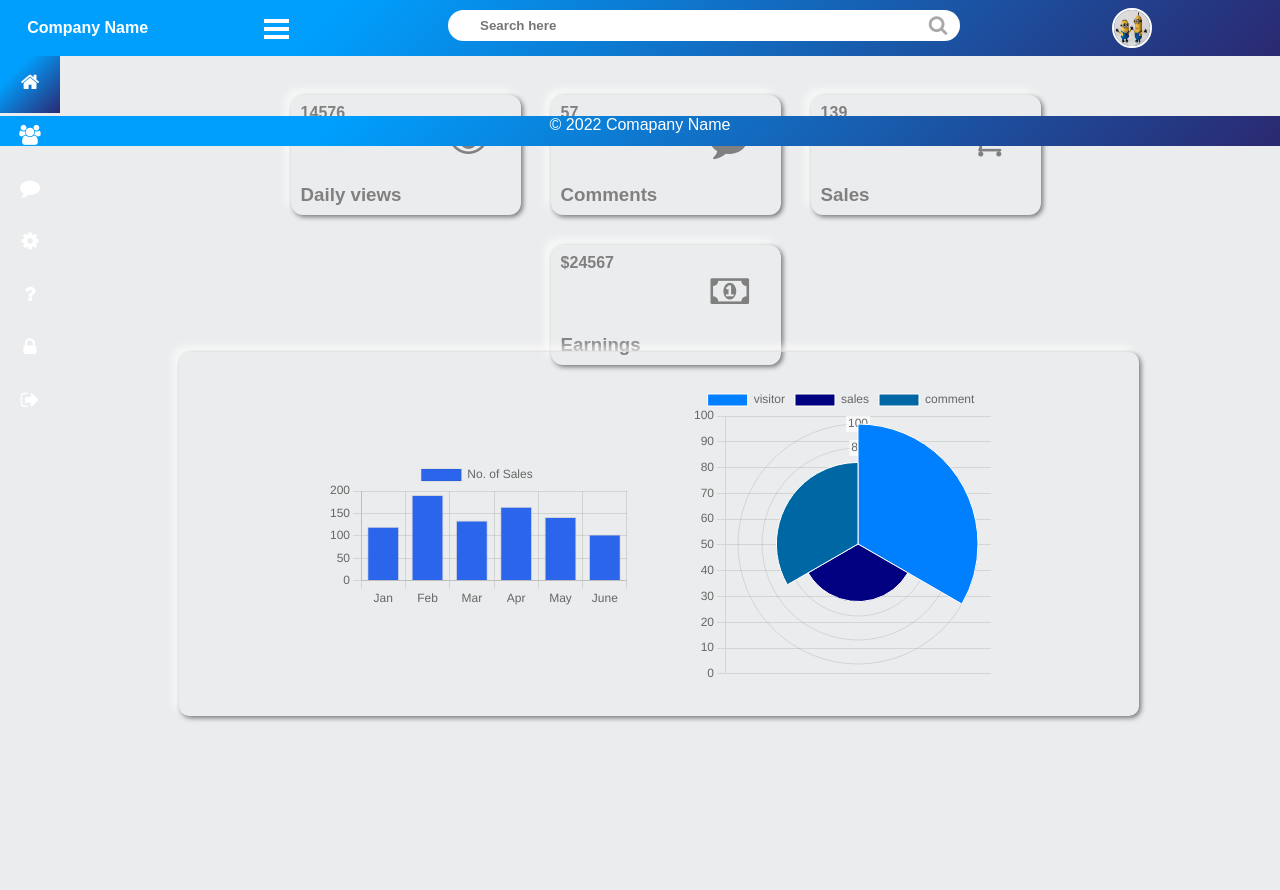
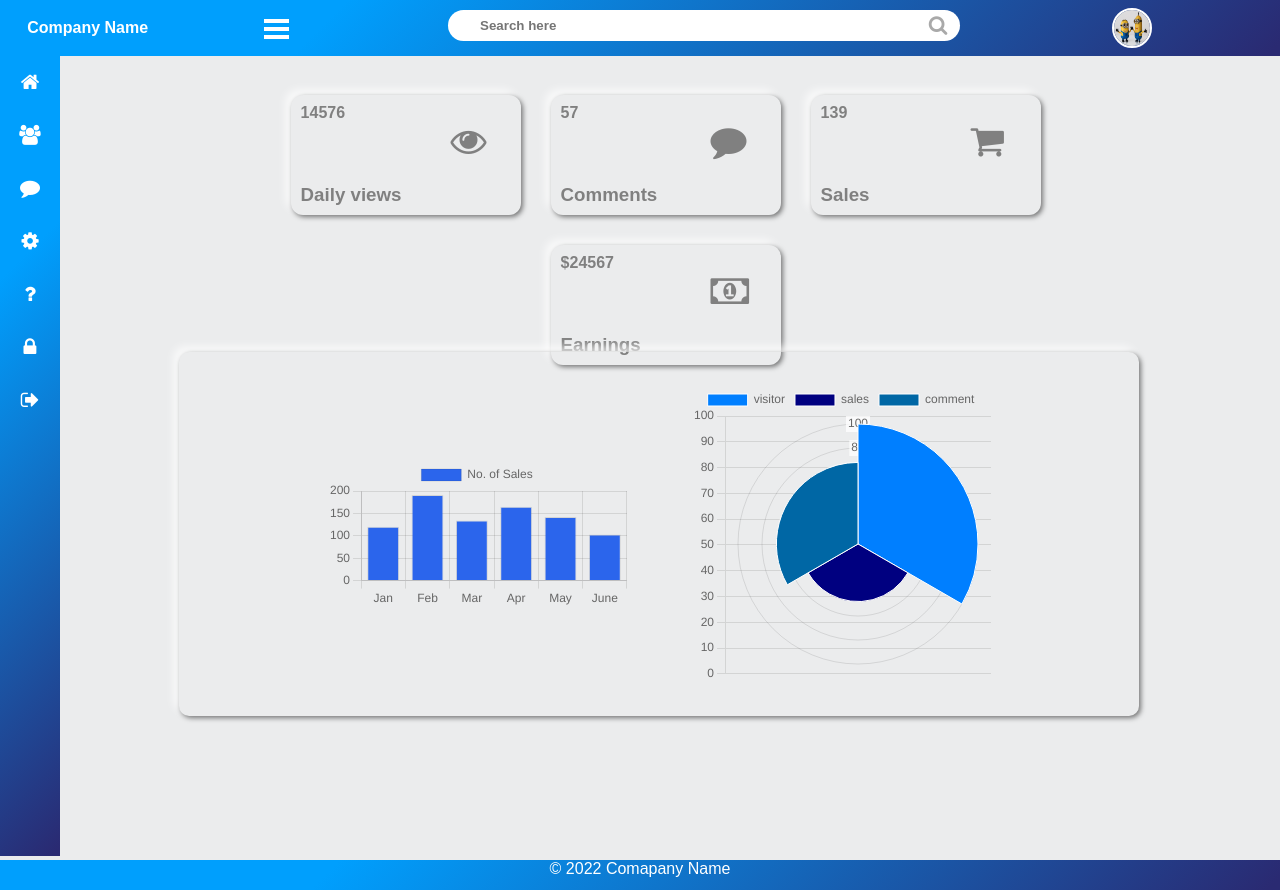
Before and after one commit to SatyamJS/dashboard, a React (Create React App) app: page / in a window 1280 px wide. Before the commit the page ends 800 px from the top, so only its background shows below. Built offline with nearby package versions, Linux system fonts and the light colour scheme.

Commit message:
Update App.css

```diff
--- a/src/App.css
+++ b/src/App.css
@@ -9,7 +9,6 @@
 
 body{
   background-color:#ebeced;
-  position:relative;
 }
 .header{
   padding:1.2rem;
```
